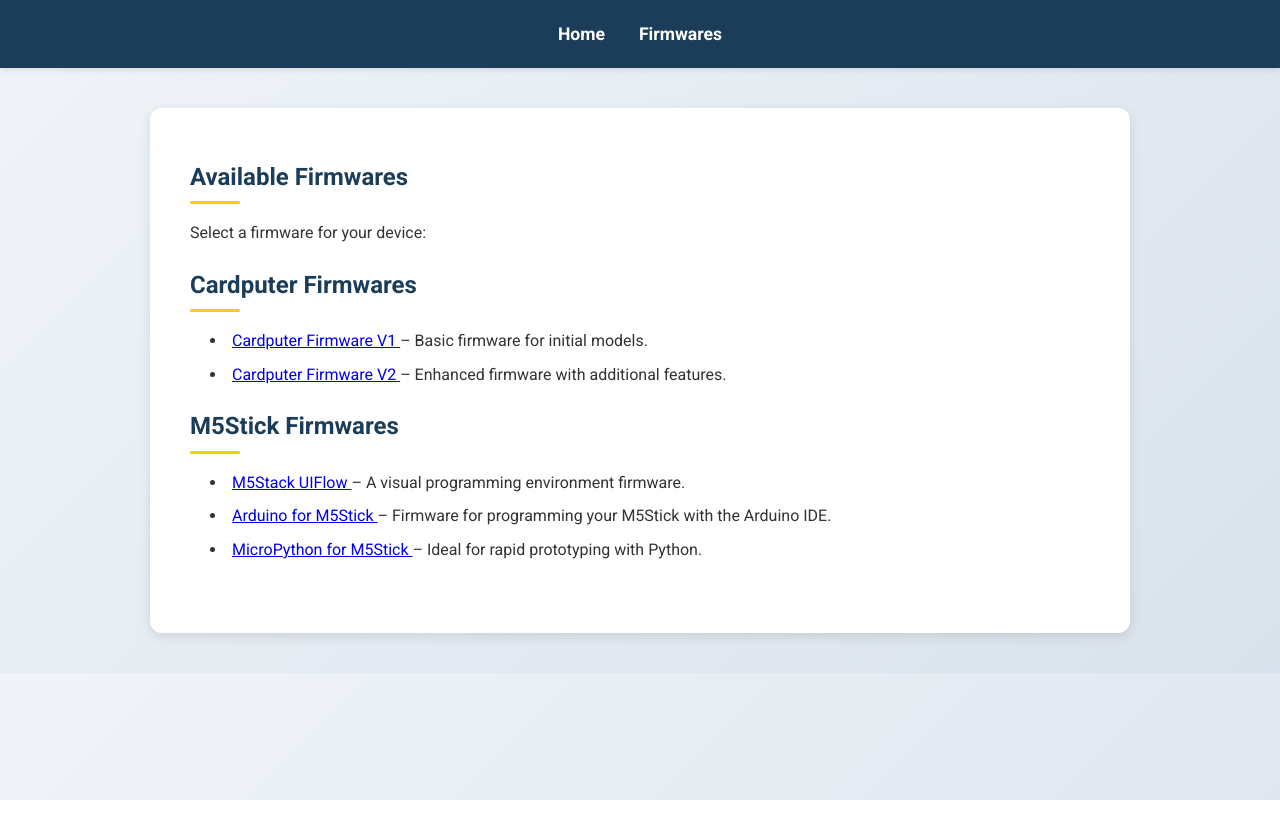
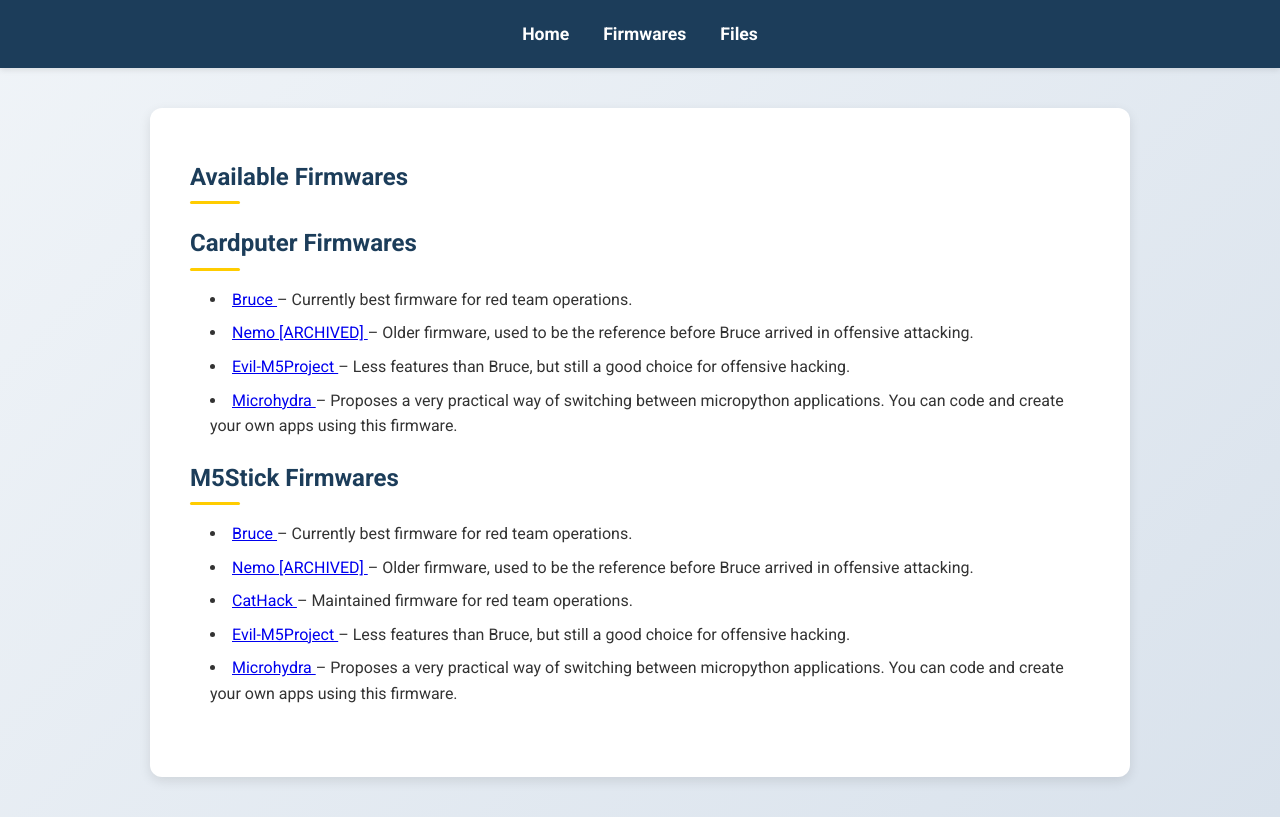
Before and after one commit to dapsvi/dapsvi.github.io, a plain HTML site: page m5stacks/firmwares.html in a window 1280 px wide. Drawn offline with Linux system fonts and the light colour scheme.

Commit message:
Add files via upload

```diff
--- a/m5stacks/firmwares.html
+++ b/m5stacks/firmwares.html
@@ -12,42 +12,62 @@
       <ul>
         <li><a href="index.html">Home</a></li>
         <li><a href="firmwares.html">Firmwares</a></li>
+        <li><a href="files/index.html">Files</a></li>
       </ul>
     </nav>
   </header>
   <main>
     <section class="firmwares">
       <h1>Available Firmwares</h1>
-      <p>Select a firmware for your device:</p>
       <h2>Cardputer Firmwares</h2>
       <ul>
         <li>
-          <a href="https://github.com/example/cardputer-firmware-v1" target="_blank">
-            Cardputer Firmware V1
-          </a> – Basic firmware for initial models.
+          <a href="https://github.com/pr3y/Bruce" target="_blank">
+            Bruce
+          </a> – Currently best firmware for red team operations.
         </li>
         <li>
-          <a href="https://github.com/example/cardputer-firmware-v2" target="_blank">
-            Cardputer Firmware V2
-          </a> – Enhanced firmware with additional features.
+          <a href="https://github.com/n0xa/m5stick-nemo" target="_blank">
+            Nemo [ARCHIVED]
+          </a> – Older firmware, used to be the reference before Bruce arrived in offensive attacking.
+        </li>
+        <li>
+          <a href="https://github.com/7h30th3r0n3/Evil-M5Project" target="_blank">
+            Evil-M5Project
+          </a> – Less features than Bruce, but still a good choice for offensive hacking.
+        </li>
+        <li>
+          <a href="https://github.com/echo-lalia/MicroHydra" target="_blank">
+            Microhydra
+          </a> – Proposes a very practical way of switching between micropython applications. You can code and create your own apps using this firmware.
         </li>
       </ul>
       <h2>M5Stick Firmwares</h2>
       <ul>
         <li>
-          <a href="https://docs.m5stack.com/#/en/quick_start/ui_flow" target="_blank">
-            M5Stack UIFlow
-          </a> – A visual programming environment firmware.
+          <a href="https://github.com/pr3y/Bruce" target="_blank">
+            Bruce
+          </a> – Currently best firmware for red team operations.
         </li>
         <li>
-          <a href="https://docs.m5stack.com/#/en/arduino/" target="_blank">
-            Arduino for M5Stick
-          </a> – Firmware for programming your M5Stick with the Arduino IDE.
+          <a href="https://github.com/n0xa/m5stick-nemo" target="_blank">
+            Nemo [ARCHIVED]
+          </a> – Older firmware, used to be the reference before Bruce arrived in offensive attacking.
         </li>
         <li>
-          <a href="https://docs.m5stack.com/#/en/quick_start/micropython" target="_blank">
-            MicroPython for M5Stick
-          </a> – Ideal for rapid prototyping with Python.
+          <a href="https://github.com/Stachugit/CatHack" target="_blank">
+            CatHack
+          </a> – Maintained firmware for red team operations.
+        </li>
+        <li>
+          <a href="https://github.com/7h30th3r0n3/Evil-M5Project" target="_blank">
+            Evil-M5Project
+          </a> – Less features than Bruce, but still a good choice for offensive hacking.
+        </li>
+        <li>
+          <a href="https://github.com/echo-lalia/MicroHydra" target="_blank">
+            Microhydra
+          </a> – Proposes a very practical way of switching between micropython applications. You can code and create your own apps using this firmware.
         </li>
       </ul>
     </section>
```
Also changed, not shown: m5stacks/index.html (+5 -23 lines).
